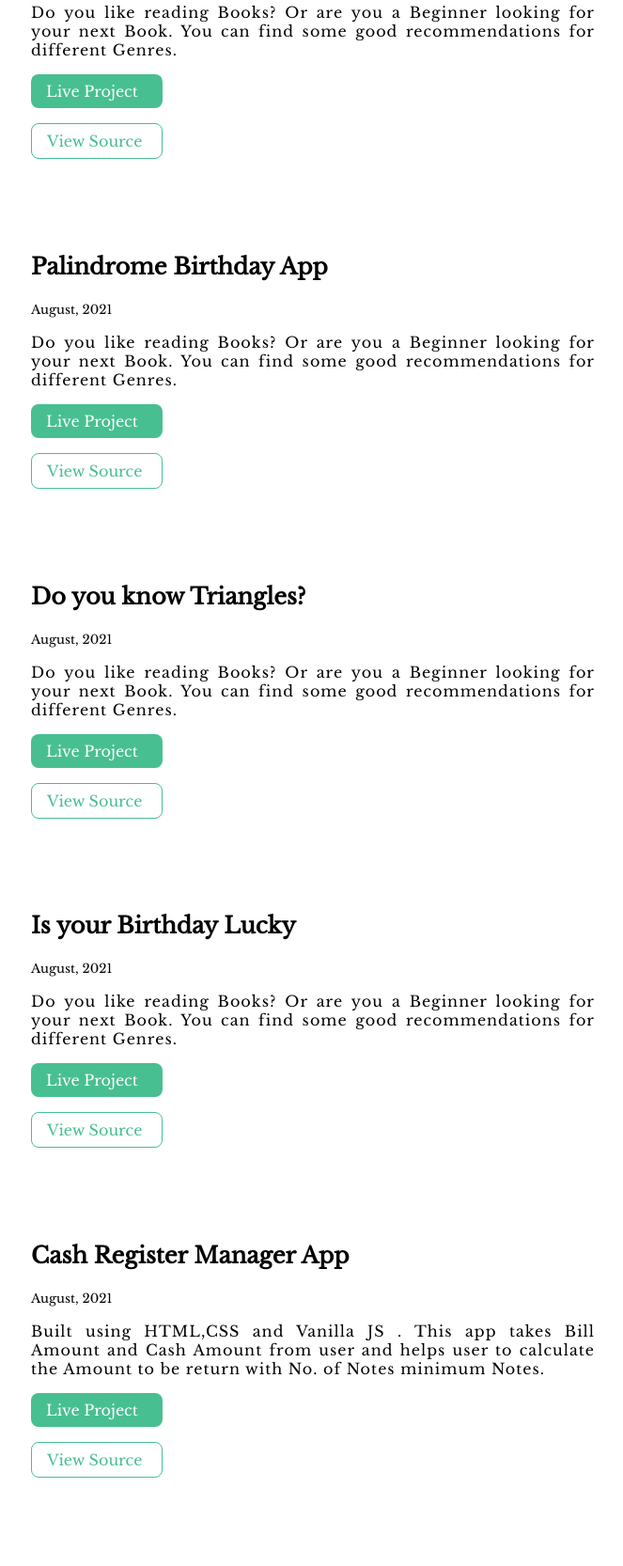
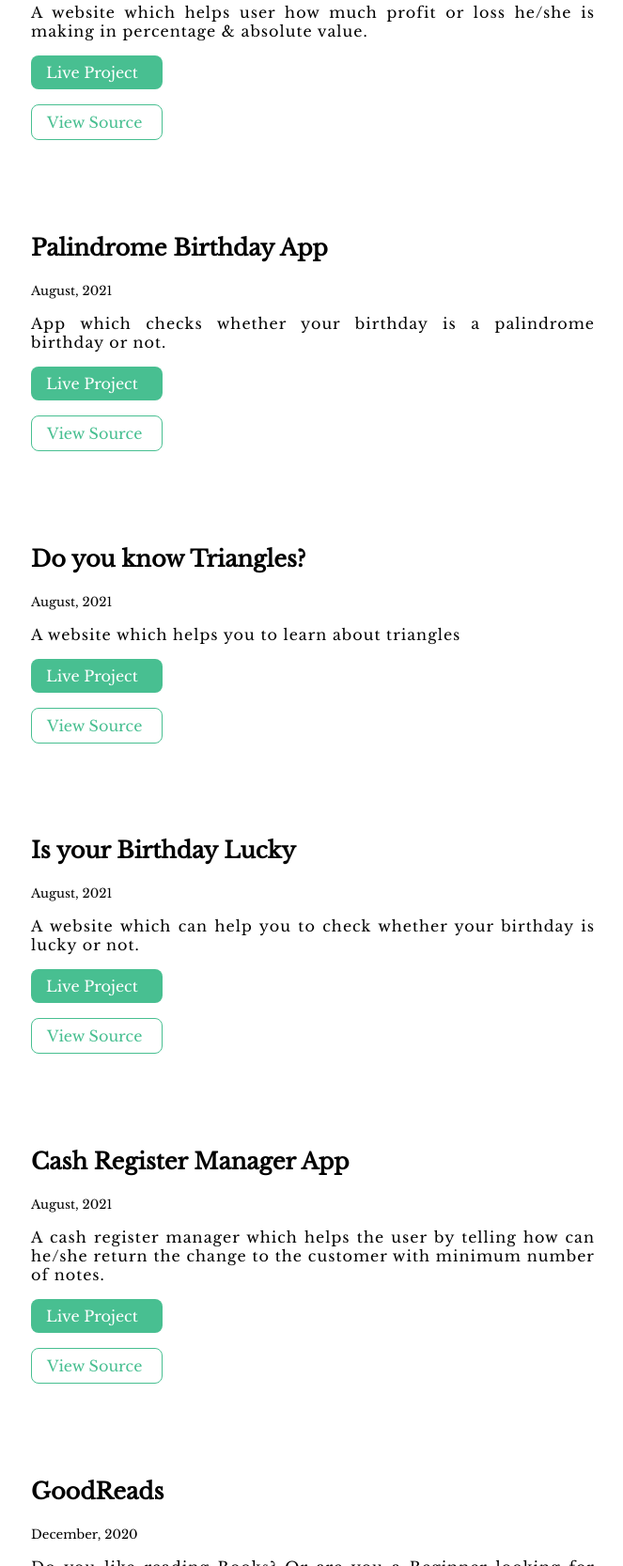
Before and after one commit to khyatibaria/khyatibaria.com, a plain HTML site: page project.html in a window 1280 px wide. Shown: the part 680-2346 px from the top of the page at 94% size, without its empty margins (307-970 px from the left). Drawn offline with nearby package versions, Linux system fonts and the light colour scheme.

Commit message:
Update project.html

```diff
--- a/project.html
+++ b/project.html
@@ -30,8 +30,7 @@
             <article class="showcase-list container container-center ">
                 <h1>Profit or Loss? Stock Calculator</h1>
                 <small>August, 2021</small>
-                <p>Do you like reading Books? Or are you a Beginner looking for your next Book.
-                You can find some good recommendations for different Genres.</p>
+                <p>A website which helps user how much profit or loss he/she is making in percentage & absolute value.</p>
                 <a class="link link-primary" href="https://stockcalculatorapp.netlify.app/">Live Project</a>
                 <a class="link link-secondary" href="https://github.com/khyatibaria/Mark-14">View Source</a>
             </article>
@@ -40,8 +39,7 @@
             <article class="showcase-list container container-center ">
                 <h1>Palindrome Birthday App</h1>
                 <small>August, 2021</small>
-                <p>Do you like reading Books? Or are you a Beginner looking for your next Book.
-                You can find some good recommendations for different Genres.</p>
+                <p>App which checks whether your birthday is a palindrome birthday or not.</p>
                 <a class="link link-primary" href="https://checkpalindromebirthdayapp.netlify.app/">Live Project</a>
                 <a class="link link-secondary" href="https://github.com/khyatibaria/Mark-13">View Source</a>
             </article>
@@ -50,8 +48,7 @@
             <article class="showcase-list container container-center">
                 <h1>Do you know Triangles?</h1>
                 <small>August, 2021</small>
-                <p>Do you like reading Books? Or are you a Beginner looking for your next Book.
-                You can find some good recommendations for different Genres.</p>
+                <p>A website which helps you to learn about triangles</p>
                 <a class="link link-primary" href="https://funwithtrianglesapp.netlify.app/">Live Project</a>
                 <a class="link link-secondary" href="https://github.com/khyatibaria/Mark-12">View Source</a>
             </article>
@@ -60,8 +57,7 @@
             <article class="showcase-list container container-center ">
                 <h1>Is your Birthday Lucky</h1>
                 <small>August, 2021</small>
-                <p>Do you like reading Books? Or are you a Beginner looking for your next Book.
-                You can find some good recommendations for different Genres.</p>
+                <p>A website which can help you to check whether your birthday is lucky or not.</p>
                 <a class="link link-primary" href="https://findbirthdayluck.netlify.app/">Live Project</a>
                 <a class="link link-secondary" href="https://github.com/khyatibaria/Mark-11">View Source</a>
             </article>
@@ -70,9 +66,7 @@
             <article class="showcase-list container container-center ">
                 <h1>Cash Register Manager App</h1>
                 <small>August, 2021</small>
-                <p>Built using HTML,CSS and Vanilla JS .
-                 This app takes Bill  Amount and Cash Amount from user and helps user to calculate the Amount to be return
-                  with No. of Notes minimum Notes.</p>
+                <p>A cash register manager which helps the user by telling how can he/she return the change to the customer with minimum number of notes.</p>
                 <a class="link link-primary" href="https://cashregister-managerapp.netlify.app/">Live Project</a>
                 <a class="link link-secondary" href="https://github.com/khyatibaria/Mark-10">View Source</a>
             </article>
```
